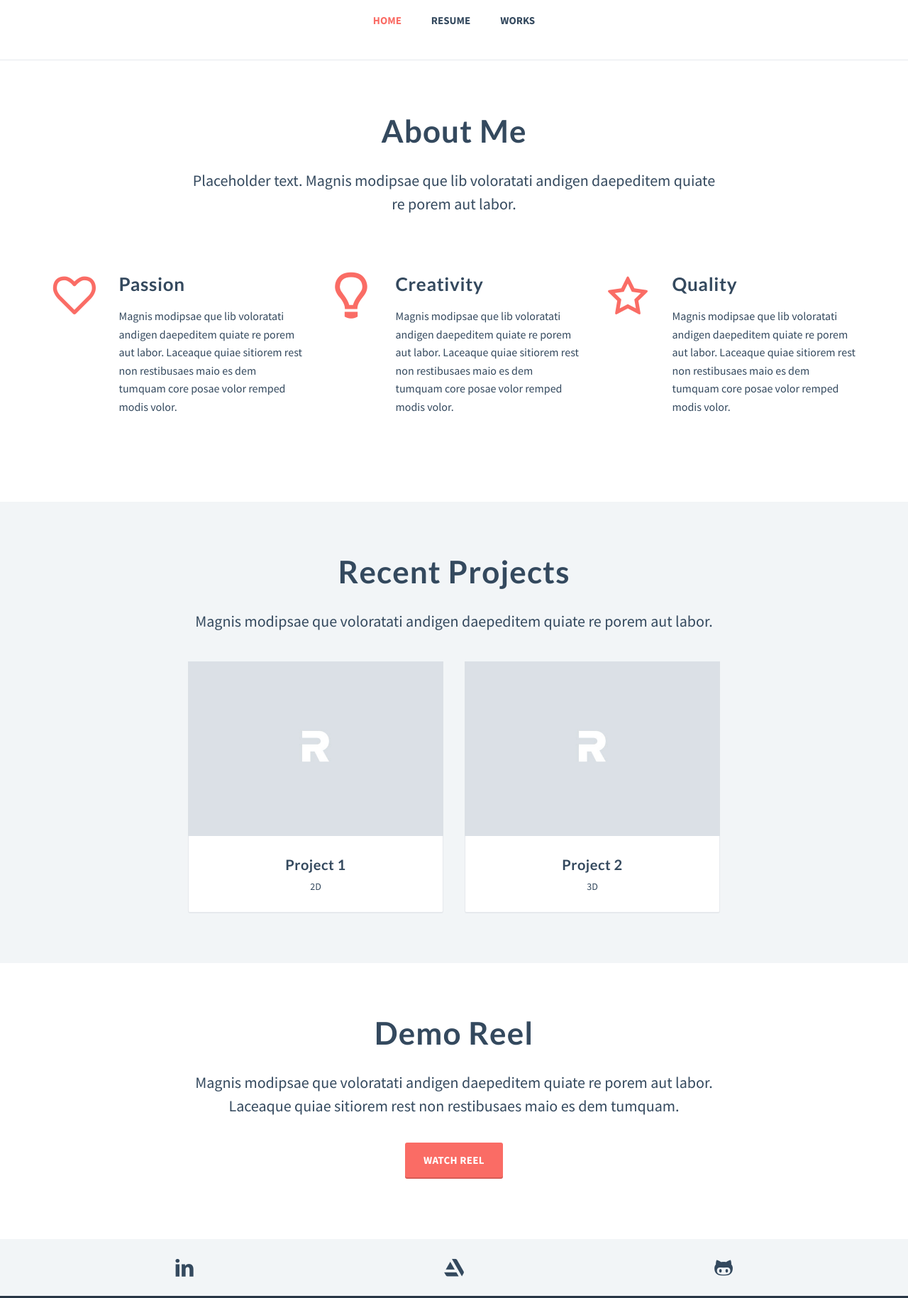
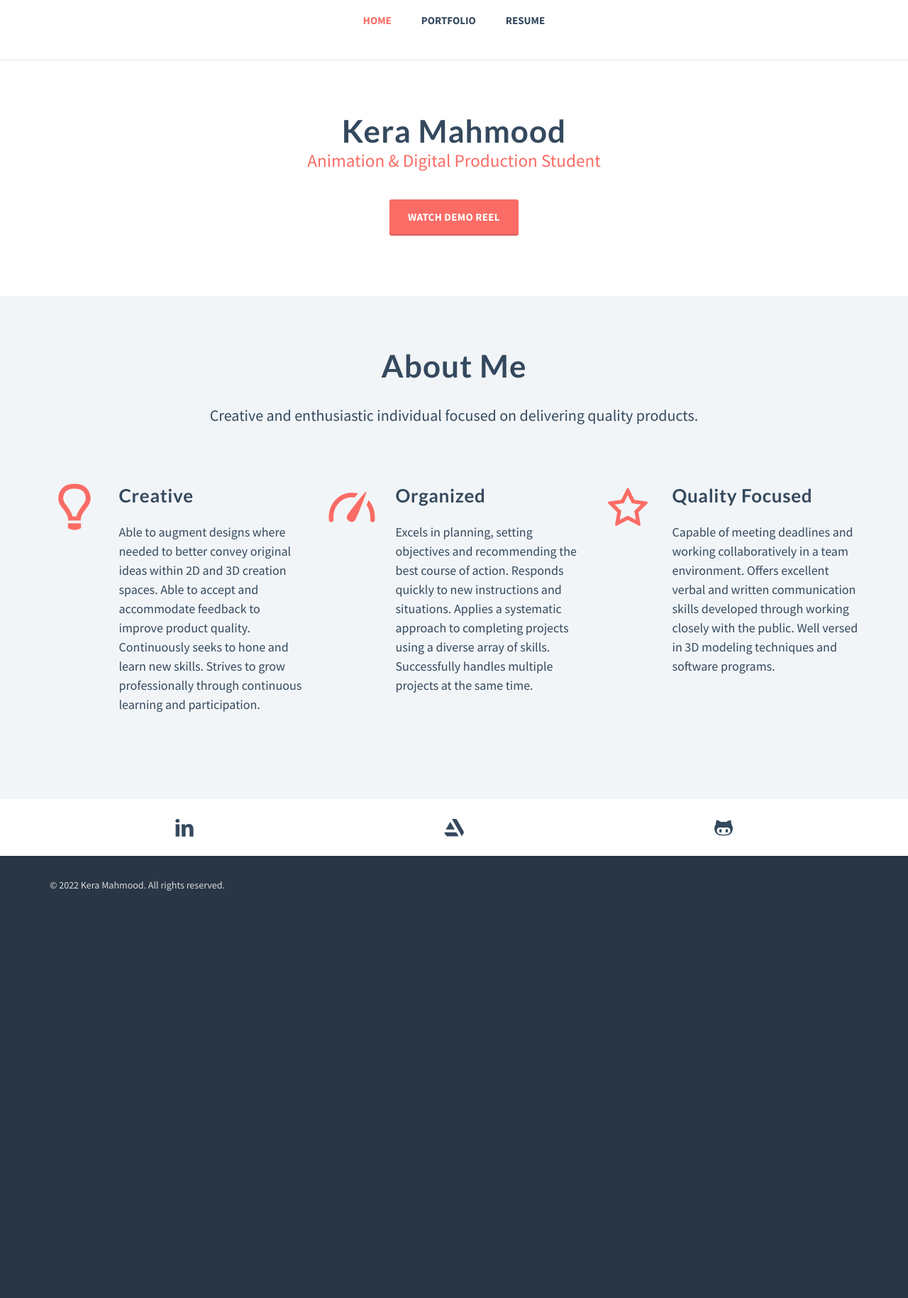
Before and after one commit to Perligates/perligates.github.io, a plain HTML site: page index.html in a window 1280 px wide. Shown: the part 68-1897 px from the top of the page at 71% size. After the commit the page ends 1356 px from the top, so only its background shows below. Drawn offline with Linux system fonts and the light colour scheme.

Commit message:
add demo reel and modify home content

```diff
--- a/assets/css/custom.css
+++ b/assets/css/custom.css
@@ -46,9 +46,15 @@
 h1, h2, h3, h4, h5, h6, body,
 .navbar-nav > li > a,
 .bordered .info h3 a,
-.bordered .info h4 a,
+.bordered .info h4 a {
+    color: #34495e;
+}
+
 .modal-header .close {
-    color: #34495e;
+    color: #fff;
+}
+.modal-body {
+    background-color: black;
 }
 
 .icon-artstation:before {
@@ -88,5 +94,5 @@ h1, h2, h3, h4, h5, h6, body,
     background: #3079FF;
 }
 .social a .icon-s-github:after {
-    background: #2c3e50;
+    background: #506a85;
 }
--- a/assets/js/custom.js
+++ b/assets/js/custom.js
@@ -4,4 +4,6 @@
 /*	CUSTOM JS/JQUERY SCRIPTS
 /*===================================================================================*/
 
-// Insert your own scripts in here!
+function pauseVideo() {
+    document.getElementById('demo-reel').pause();
+}
--- a/index.html
+++ b/index.html
@@ -62,8 +62,8 @@
 							<!-- MAIN NAVIGATION -->
 							<ul class="nav navbar-nav">
 								<li><a href="/" class="active">Home</a></li>
+								<li><a href="/portfolio.html">Portfolio</a></li>
 								<li><a href="/resume.html">Resume</a></li>
-								<li><a href="/works.html">Works</a></li>
 							</ul><!-- /.nav -->
 						</div><!-- /.container -->
 					</div><!-- /.navbar-collapse -->
@@ -72,15 +72,36 @@
 		</header>
 
 		<main>
+			<section class="">
+				<div class="container inner">
+					<div class="row">
+						<div class="col-lg-8 col-md-9 mx-auto text-center">
+							<h1 class="mb-0">Kera Mahmood</h1>
+							<span class="red" style="font-size: 1.4em;">Animation & Digital Production Student</span>
+						</div><!-- /.col -->
+					</div><!-- /.row -->
+					<div class="row">
+						<div class="col-lg-8 col-md-9 mx-auto text-center mt-4">
+							<a href="#modal-reel" data-toggle="modal" class="btn btn-large">Watch Demo Reel</a>
+						</div><!-- /.col -->
+					</div><!-- /.row -->
+				</div><!-- /.container -->
+			</section>
 
-			<section id="about-me">
+			<!-- <section class="light-bg">
+				<div class="container inner">
+
+				</div>
+			</section> -->
+
+			<section id="about-me" class="light-bg">
 				<div class="container inner-top inner-bottom-sm">
 
 					<div class="row">
 						<div class="col-lg-8 col-md-9 mx-auto text-center">
 							<header>
 								<h1>About Me</h1>
-								<p>Placeholder text. Magnis modipsae que lib voloratati andigen daepeditem quiate re porem aut labor.</p>
+								<p>Creative and enthusiastic individual focused on delivering quality products.</p>
 							</header>
 						</div><!-- /.col -->
 					</div><!-- /.row -->
@@ -89,24 +110,25 @@
 
 						<div class="col-lg-1 col-sm-2 col-3 text-right">
 							<div class="icon pos-left">
-								<i class="icon-heart-empty-1 icn"></i>
-							</div><!-- /.icon -->
-						</div><!-- /.col -->
-
-						<div class="col-lg-3 col-sm-10 col-9 inner-bottom-xs">
-							<h2>Passion</h2>
-							<p class="text-small">Magnis modipsae que lib voloratati andigen daepeditem quiate re porem aut labor. Laceaque quiae sitiorem rest non restibusaes maio es dem tumquam core posae volor remped modis volor.</p>
-						</div><!-- /.col -->
-
-						<div class="col-lg-1 col-sm-2 col-3 text-right">
-							<div class="icon pos-left">
 								<i class="icon-lamp icn"></i>
 							</div><!-- /.icon -->
 						</div><!-- /.col -->
 
 						<div class="col-lg-3 col-sm-10 col-9 inner-bottom-xs">
-							<h2>Creativity</h2>
-							<p class="text-small">Magnis modipsae que lib voloratati andigen daepeditem quiate re porem aut labor. Laceaque quiae sitiorem rest non restibusaes maio es dem tumquam core posae volor remped modis volor.</p>
+							<h2>Creative</h2>
+							<p class="">Able to augment designs where needed to better convey original ideas within 2D and 3D creation spaces. Able to accept and accommodate feedback to improve product quality. Continuously seeks to hone and learn new skills. Strives to grow professionally through continuous learning and participation.
+								</p>
+						</div><!-- /.col -->
+
+						<div class="col-lg-1 col-sm-2 col-3 text-right">
+							<div class="icon pos-left">
+								<i class="icon-gauge icn"></i>
+							</div><!-- /.icon -->
+						</div><!-- /.col -->
+
+						<div class="col-lg-3 col-sm-10 col-9 inner-bottom-xs">
+							<h2>Organized</h2>
+							<p class="">Excels in planning, setting objectives and recommending the best course of action. Responds quickly to new instructions and situations. Applies a systematic approach to completing projects using a diverse array of skills. Successfully handles multiple projects at the same time.</p>
 						</div><!-- /.col -->
 
 						<div class="col-lg-1 col-sm-2 col-3 text-right">
@@ -116,8 +138,8 @@
 						</div><!-- /.col -->
 
 						<div class="col-lg-3 col-sm-10 col-9 inner-bottom-xs">
-							<h2>Quality</h2>
-							<p class="text-small">Magnis modipsae que lib voloratati andigen daepeditem quiate re porem aut labor. Laceaque quiae sitiorem rest non restibusaes maio es dem tumquam core posae volor remped modis volor.</p>
+							<h2>Quality Focused</h2>
+							<p class="">Capable of meeting deadlines and working collaboratively in a team environment. Offers excellent verbal and written communication skills developed through working closely with the public. Well versed in 3D modeling techniques and software programs.</p>
 						</div><!-- /.col -->
 
 					</div><!-- /.row -->
@@ -125,72 +147,8 @@
 				</div><!-- /.container -->
 			</section>
 
-			<section id="latest-works" class="light-bg">
-				<div class="container inner">
-
-					<div class="row">
-						<div class="col-lg-8 col-md-9 mx-auto text-center">
-							<header>
-								<h1>Recent Projects</h1>
-								<p>Magnis modipsae que voloratati andigen daepeditem quiate re porem aut labor.</p>
-							</header>
-						</div><!-- /.col -->
-					</div><!-- /.row -->
-
-					<div class="row">
-
-						<!-- Project 1 -->
-						<div class="col-md-4 offset-md-2 inner-top-xs">
-							<figure>
-								<div class="icon-overlay icn-link">
-									<a href="project1.html"><img src="assets/images/art/work02.jpg" alt=""></a>
-								</div><!-- /.icon-overlay -->
-
-								<figcaption class="bordered no-top-border">
-									<div class="info">
-										<h3><a href="portfolio-post.html">Project 1</a></h3>
-										<p>2D</p>
-									</div><!-- /.info -->
-								</figcaption>
-
-							</figure>
-						</div><!-- /.col -->
-
-						<!-- Project 2 -->
-						<div class="col-md-4 inner-top-xs">
-							<figure>
-								<div class="icon-overlay icn-link">
-									<a href="project2.html"><img src="assets/images/art/work08.jpg" alt=""></a>
-								</div><!-- /.icon-overlay -->
-
-								<figcaption class="bordered no-top-border">
-									<div class="info">
-										<h3><a href="project2.html">Project 2</a></h3>
-										<p>3D</p>
-									</div><!-- /.info -->
-								</figcaption>
-							</figure>
-						</div><!-- /.col -->
-					</div><!-- /.row -->
-				</div><!-- /.container -->
-			</section>
-
-			<section>
-				<div class="container inner">
-					<div class="row">
-						<div class="col-lg-8 col-md-9 mx-auto text-center">
-							<header>
-								<h1>Demo Reel</h1>
-								<p>Magnis modipsae que voloratati andigen daepeditem quiate re porem aut labor. Laceaque quiae sitiorem rest non restibusaes maio es dem tumquam.</p>
-							</header>
-							<a href="#modal-reel" data-toggle="modal" class="btn btn-large">Watch Reel</a>
-						</div><!-- /.col -->
-					</div><!-- /.row -->
-				</div><!-- /.container -->
-			</section>
-
 			<!-- ============================================================= SECTION – GET IN TOUCH : END ============================================================= -->
-			<section id="share" class="light-bg">
+			<section id="share" class="">
 				<div class="container">
 					<div class="row no-gutters">
 
@@ -222,17 +180,19 @@
 
 		<!-- Modal -->
 		<div class="modal fade" id="modal-reel" tabindex="-1" role="dialog" aria-labelledby="modal-reel" aria-hidden="true">
-			<div class="modal-dialog modal-full">
+			<div class="modal-dialog ">
 				<div class="modal-content no-modal-header no-modal-footer">
 
 					<div class="modal-header">
-						<button type="button" class="close" data-dismiss="modal" aria-label="Close"><span aria-hidden="true"><i class="icon-cancel-1"></i></span></button>
+						<button type="button" class="close" data-dismiss="modal" aria-label="Close" onclick="pauseVideo()"><span aria-hidden="true"><i class="icon-cancel-1"></i></span></button>
 					</div><!-- /.modal-header -->
 
 					<div class="modal-body">
 
 						<!-- MODAL CONTENT HERE -->
-
+						<!-- <div style="text-align: center;"> -->
+							<video id="demo-reel" src="https://user-images.githubusercontent.com/101361715/161110481-f40f057a-dc23-49e0-8be9-3dbbef773d9d.mp4" data-canonical-src="https://user-images.githubusercontent.com/101361715/161110481-f40f057a-dc23-49e0-8be9-3dbbef773d9d.mp4" controls="controls" muted="muted" class="d-block rounded-bottom-2 width-fit" style="display: block; margin: auto; height: 100%">
+						<!-- </div> -->
 					</div><!-- /.modal-body -->
 
 				</div><!-- /.modal-content -->
@@ -249,7 +209,6 @@
 
 		<!-- ============================================================= FOOTER : END ============================================================= -->
 
-		<!-- JavaScripts placed at the end of the document so the pages load faster -->
 		<script src="assets/js/jquery.min.js"></script>
 		<script src="assets/js/jquery.easing.1.3.min.js"></script>
 		<script src="assets/js/jquery.form.js"></script>
```
Also changed, not shown: portfolio.html (renamed from works.html, +1 -1 lines), resume.html (+7 -36 lines).
